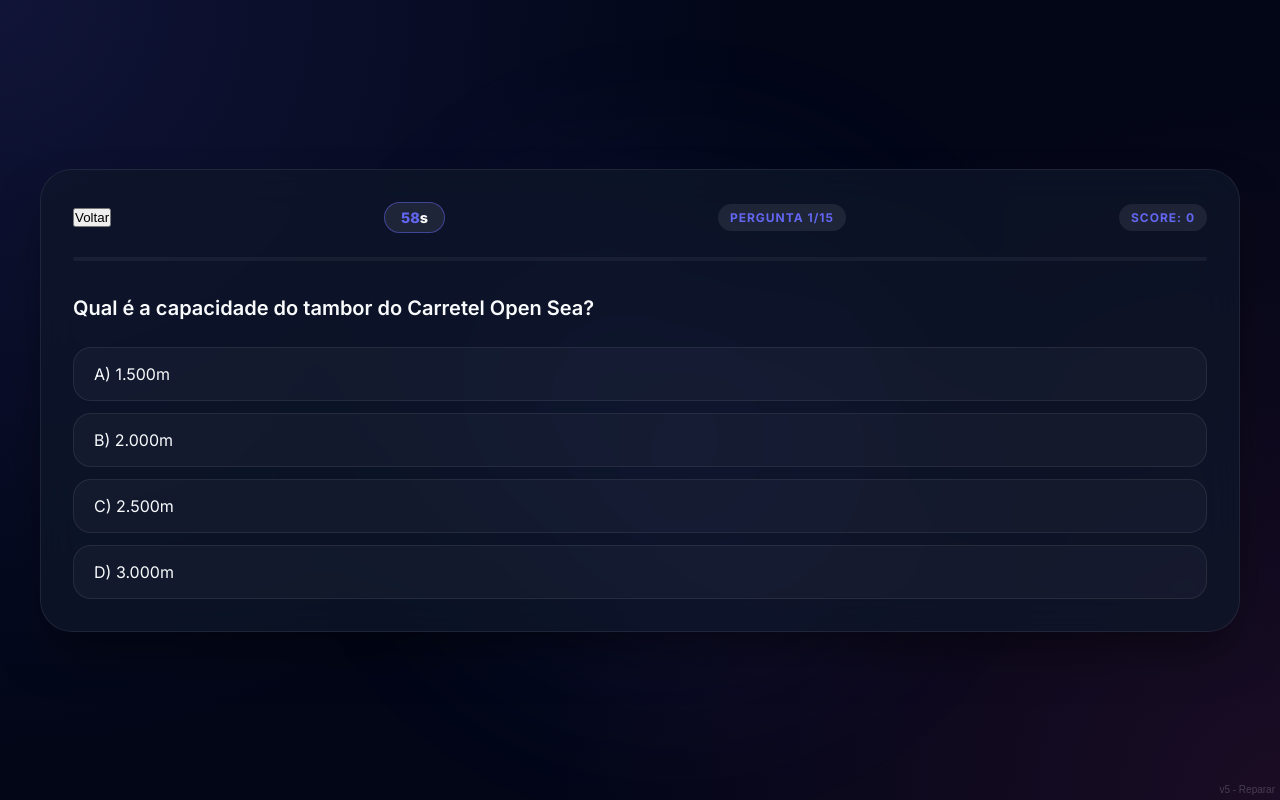
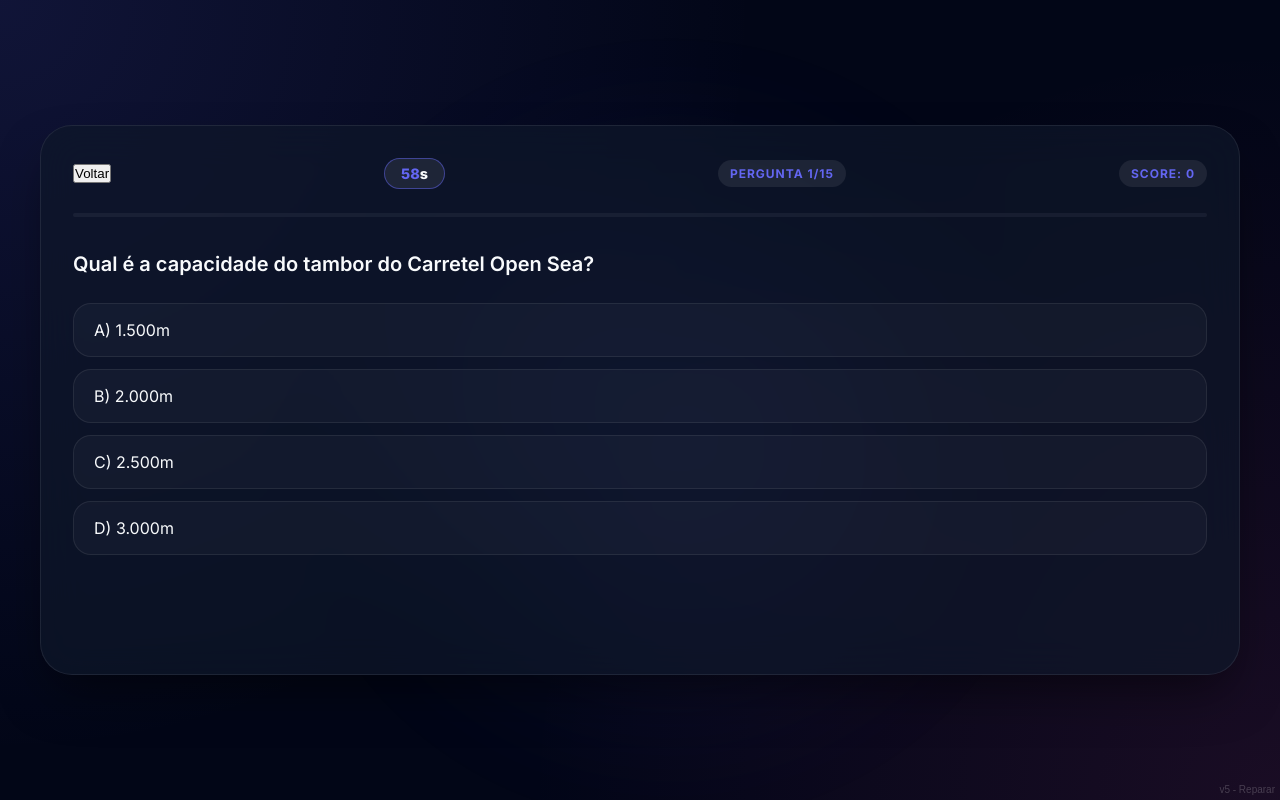
Before and after one commit to genisautomatizacao-arch/appQuizStatus, a website: page index.html in a window 1280 px wide. Both pictures are taken after a click on the button "🎯 Iniciar Treinamento". Drawn offline with Linux system fonts and the light colour scheme.

Commit message:
Fix question repetition & smooth layout transitions

```diff
--- a/script.js
+++ b/script.js
@@ -78,7 +78,8 @@
 // State Variables
 let activePickerCategory = '';
 let activeCatalog = ''; // New state for selected database file
-let questions = [];
+let masterQuestionPool = []; // Stores all fetched questions
+let questions = []; // Stores the current session's subset
 let currentIndex = 0;
 let score = 0;
 let canClick = true;
@@ -105,11 +106,12 @@
            throw new Error("O arquivo JSON de perguntas está vazio ou não é um Array válido.");
         }
 
-        questions = data;
+        masterQuestionPool = data;
+        questions = [...masterQuestionPool]; // Fallback if startGame isn't used immediately
         const btnSpan = startBtn.querySelector('span');
         if (btnSpan) btnSpan.textContent = '🎯 Iniciar Treinamento';
         startBtn.disabled = false;
-        console.log("✅ Perguntas carregadas com sucesso:", questions.length);
+        console.log("✅ Perguntas carregadas com sucesso:", masterQuestionPool.length);
 
     } catch (error) {
         console.error("❌ Erro ao carregar perguntas:", error);
@@ -132,14 +134,14 @@
     currentIndex = 0;
     score = 0;
 
-    if (questions.length === 0) {
+    if (masterQuestionPool.length === 0) {
         console.warn("⚠️ Tentativa de iniciar quiz sem perguntas carregadas.");
         await loadQuestions();
-        if (questions.length === 0) return; // If still no questions, exit
+        if (masterQuestionPool.length === 0) return; // If still no questions, exit
     }
 
     // Copy the full question pool
-    let activeQuestions = [...questions];
+    let activeQuestions = [...masterQuestionPool];
 
     // Shuffle the entire pool
     shuffleArray(activeQuestions);
--- a/style.css
+++ b/style.css
@@ -64,7 +64,11 @@
     position: relative;
     overflow: hidden;
     margin: 20px;
-    transition: max-width 0.5s ease;
+    min-height: 550px;
+    display: flex;
+    flex-direction: column;
+    justify-content: flex-start;
+    transition: max-width 0.5s ease, min-height 0.3s ease;
 }
 
 @media (min-width: 1024px) {
@@ -84,6 +88,7 @@
 .screen.active {
     display: flex;
     flex-direction: column;
+    flex: 1; /* allow it to stretch inside app-container */
     opacity: 1;
     transform: translateY(0);
 }
```
